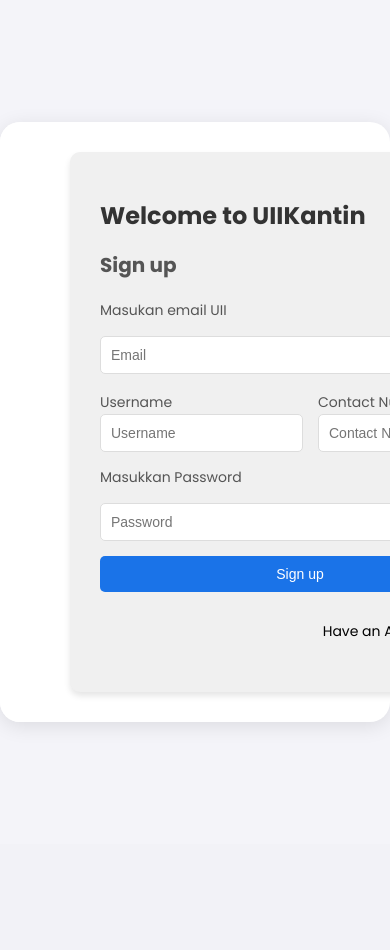
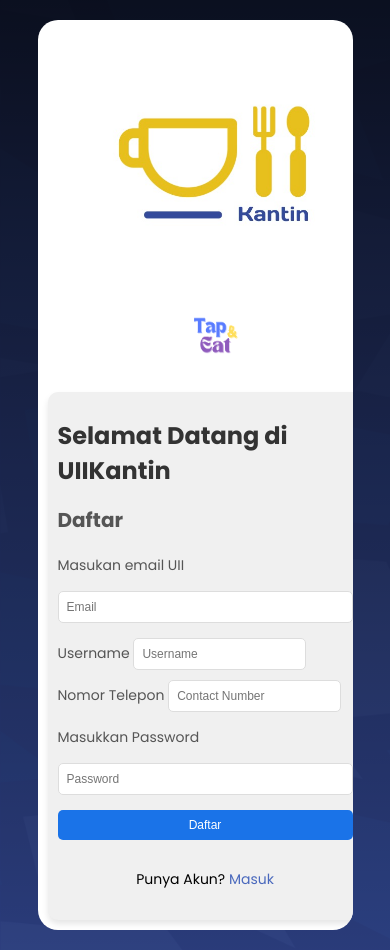
Before and after one commit to ShihabuddinAH/UIIKantin, a PHP site: page /PHP/PEMBELI/signupPembeli.php in a window 390 px wide. Before the commit the page ends 724 px from the top, so only its background shows below. Run offline with PHP 8.4, Linux system fonts and the light colour scheme.

Commit message:
On branch main  Your branch is up to date with 'origin/main'.
 Changes to be committed:
	new file:   ASSETS/KANTIN/H_FC_BG_B.png
	modified:   CSS/LANDING-PAGE/landingPage.css
	modified:   CSS/LOGIN/login.css
	modified:   CSS/PEMBELI/signup.css
	modified:   CSS/PEMBELI/utama.css
	modified:   CSS/PENJUAL/signup.css
	modified:   PHP/LOGIN/login.php
	modified:   PHP/LOGIN/session.php
	modified:   PHP/PEMBELI/kantin.php
	modified:   PHP/PEMBELI/profile.php
	modified:   PHP/PEMBELI/riwayatPesanan.php
	modified:   PHP/PEMBELI/signupPembeli.php
	modified:   PHP/PEMBELI/utama.php

```diff
--- a/CSS/LANDING-PAGE/landingPage.css
+++ b/CSS/LANDING-PAGE/landingPage.css
@@ -1,4 +1,4 @@
-@import url("https://fonts.googleapis.com/css2?family=Days+One&display=swap");
+@import url('https://fonts.googleapis.com/css2?family=Poppins:wght@400;500;600;700&display=swap');
 
 :root {
   --primary: #e8c01d;
@@ -19,7 +19,7 @@
   background: linear-gradient(rgba(0, 0, 0, 0.8), rgba(0, 0, 0, 0.2)),
     url(../../ASSETS/LANDING-PAGE/background.png);
   background-size: cover;
-  font-family: "Days One", sans-serif;
+  font-family: "Poppins", sans-serif;
 }
 
 nav {
@@ -82,6 +82,7 @@
   letter-spacing: 5px;
   transition: 0.4s;
   justify-content: center;
+  border-radius: 8px;
 }
 
 .h-text a:hover {
--- a/CSS/PEMBELI/signup.css
+++ b/CSS/PEMBELI/signup.css
@@ -1,14 +1,17 @@
 @import url('https://fonts.googleapis.com/css2?family=Poppins:wght@400;500;600;700&display=swap');
 
 body {
-  margin: 0;
-  padding: 0;
+  background: linear-gradient(rgba(0, 0, 0, 0.8), rgba(0, 0, 0, 0.2)),
+  url(../../ASSETS/LANDING-PAGE/background.png);
+  margin: 20px;
+  padding: 20px;
   font-family: 'Poppins', sans-serif;
   display: flex;
   justify-content: center;
   align-items: center;
-  height: 100vh;
+  height: auto;
   background-color: #f4f4f9;
+  font-size: 14px;
 }
 
 .signup-container {
@@ -22,37 +25,42 @@
 }
 
 .left-section {
-  width: 50%;
-  background-color: #fff;
+  width: 40%;
   display: flex;
   flex-direction: column;
   justify-content: center;
   align-items: center;
   padding: 20px;
-}
-
-.left-section img {
-  max-width: 100%;
-  height: auto;
-  margin-bottom: 20px;
+  gap: 20px;
 }
 
 .uii-kantin-logo {
   width: 300px; /* Ubah sesuai kebutuhan */
+  height: auto;
+  border-radius: 10px;
+  object-fit: cover;
 }
 
 .tap-eat-logo {
   width: 50px; /* Ubah sesuai kebutuhan */
+  height: auto;
+  object-fit: contain;
 }
 
 .right-section {
-  padding: 30px;
-  border-radius: 10px;
-
+  max-width: 100%;
+  width: 60%;
+  padding: 40px;
+  box-sizing: border-box;
+  display: flex;
+  flex-direction: column;
+  align-items: center;
+  justify-content: center;
 }
 
 .signup-form-container {
   max-width: 400px;
+  width: 100%;
   margin: 0 auto;
   background-color: #f0f0f0;
   padding: 30px; /* Ruang di sekitar elemen */
@@ -63,7 +71,6 @@
 .signup-form-container h1 {
   font-size: 24px;
   color: #333;
-  margin-bottom: 10px;
 }
 
 .signup-form-container h2 {
@@ -73,7 +80,7 @@
 }
 
 .signup-form-container .already-account {
-  text-align: right;
+  text-align: center;
   font-size: 14px;
   margin-bottom: 20px;
 }
@@ -87,6 +94,7 @@
   display: flex;
   flex-direction: column;
   gap: 15px;
+  font-size: 14px;
 }
 
 .signup-form label {
@@ -123,3 +131,85 @@
 .signup-button:hover {
   background-color: #145bb5;
 }
+
+/* Untuk layar dengan max-width 1200px */
+@media (max-width: 1200px) {
+  .signup-container {
+    flex-direction: column; /* Mengubah layout menjadi vertikal */
+    width: 90%; /* Mengurangi lebar container */
+  }
+
+  .left-section, .right-section {
+    width: 100%; /* Kedua section mengambil seluruh lebar */
+    padding: 20px; /* Sesuaikan padding untuk ruang tambahan */
+  }
+
+  .signup-form-container {
+    max-width: 100%; /* Form mengikuti lebar parent */
+  }
+
+  .uii-kantin-logo {
+    width: 80%; /* Gambar logo lebih kecil */
+  }
+}
+
+/* Untuk layar dengan max-width 768px (tablet) */
+@media (max-width: 768px) {
+  .signup-container {
+    flex-direction: column;
+  }
+
+  .left-section {
+    text-align: center;
+  }
+
+  .signup-form-container {
+    max-width: 90%; /* Ambil 90% dari lebar layar */
+    padding: 10px; /* Kurangi padding */
+  }
+
+  .signup-button {
+    font-size: 12px; /* Sesuaikan ukuran font tombol */
+    padding: 8px; /* Sesuaikan padding tombol */
+  }
+}
+
+/* Untuk layar dengan max-width 480px (ponsel kecil) */
+@media (max-width: 480px) {
+  body {
+    font-size: 12px; /* Kurangi ukuran font */
+    padding: 0; /* Hilangkan padding pada body */
+  }
+
+  .signup-container {
+    box-shadow: none; /* Hilangkan bayangan pada container */
+  }
+
+  .right-section {
+    padding: 10px; /* Kurangi padding di kanan */
+  }
+
+  .signup-form-container {
+    padding: 10px; /* Kurangi padding form */
+    max-width: 100%; /* Gunakan seluruh lebar layar */
+  }
+
+  .signup-form input {
+    font-size: 12px; /* Ukuran font lebih kecil */
+    padding: 8px; /* Kurangi padding input */
+  }
+
+  .signup-form .two-column {
+    flex-direction: column; /* Ubah input jadi satu kolom */
+    gap: 10px; /* Kurangi jarak antar input */
+  }
+
+  .signup-button {
+    font-size: 12px; /* Ukuran font tombol lebih kecil */
+    padding: 8px; /* Kurangi padding tombol */
+  }
+
+  .already-account {
+    font-size: 12px; /* Ukuran teks lebih kecil */
+  }
+}
--- a/CSS/PEMBELI/utama.css
+++ b/CSS/PEMBELI/utama.css
@@ -27,7 +27,7 @@
   display: flex;
   justify-content: space-between;
   align-items: center;
-  background-color: #365e32;
+  background-color: #0F2043;
   color: white;
   padding: 1rem 0;
 }
@@ -110,7 +110,7 @@
 
 /* Hero Section */
 .hero {
-  background-color: #81a263;
+  background-color: #162F65;
   color: white;
   padding: 2rem 0;
   text-align: center;
--- a/PHP/LOGIN/login.php
+++ b/PHP/LOGIN/login.php
@@ -48,7 +48,7 @@
           <!-- Hidden input to store toggle state -->
           <input type="hidden" id="role" name="role" value="buyer">
 
-          <a href="#" class="forgot-password">Lupa</a>
+          <a href="#" class="forgot-password">Lupa Password?</a>
           <button type="submit" class="sign-in-button">Masuk</button>
         </form>
 
--- a/PHP/LOGIN/session.php
+++ b/PHP/LOGIN/session.php
@@ -2,7 +2,7 @@
 session_start();
 include '../connect.php';
 
-$timeout_duration = 1 * 30;
+$timeout_duration = 1 * 60;
 
 if (isset($_SESSION['last_activity'])) {
     $inactive_duration = time() - $_SESSION['last_activity'];
--- a/PHP/PEMBELI/kantin.php
+++ b/PHP/PEMBELI/kantin.php
@@ -28,7 +28,7 @@
             <div class="search-box">
               <input type="text" placeholder="Search in site" class="search-input">
               <button class="search-button">
-                <img src="assets/search.png" alt="Search" class="search-icon">
+                <img src="../../ASSETS/search.png" alt="Search" class="search-icon">
               </button>
             </div>
           </nav>
--- a/PHP/PEMBELI/profile.php
+++ b/PHP/PEMBELI/profile.php
@@ -52,7 +52,7 @@
         <div class="search-box">
           <input type="text" placeholder="Search in site" class="search-input">
           <button class="search-button">
-            <img src="assets/search.png" alt="Search" class="search-icon">
+            <img src="../../ASSETS/search.png" alt="Search" class="search-icon">
           </button>
         </div>
       </nav>
--- a/PHP/PEMBELI/riwayatPesanan.php
+++ b/PHP/PEMBELI/riwayatPesanan.php
@@ -32,7 +32,7 @@
         <div class="search-box">
           <input type="text" placeholder="Search in site" class="search-input">
           <button class="search-button">
-            <img src="assets/search.png" alt="Search" class="search-icon">
+            <img src="../../ASSETS/search.png" alt="Search" class="search-icon">
           </button>
         </div>
       </nav>
--- a/PHP/PEMBELI/signupPembeli.php
+++ b/PHP/PEMBELI/signupPembeli.php
@@ -17,8 +17,8 @@
     <!-- Right Section -->
     <div class="right-section">
       <div class="signup-form-container">
-        <h1>Welcome to <span class="highlight">UIIKantin</span></h1>
-        <h2>Sign up</h2>
+        <h1>Selamat Datang di <span class="highlight">UIIKantin</span></h1>
+        <h2>Daftar</h2>
         <form action="check.php" class="signup-form" method="POST">
           <label for="email">Masukan email UII</label>
           <input type="email" id="email" name="email" placeholder="Email" required>
@@ -29,16 +29,16 @@
               <input type="text" id="username" name="username" placeholder="Username" required>
             </div>
             <div>
-              <label for="kontak">Contact Number</label>
+              <label for="kontak">Nomor Telepon</label>
               <input type="tel" id="kontak" name="kontak" placeholder="Contact Number" required>
             </div>
           </div>
 
           <label for="password">Masukkan Password</label>
           <input type="password" id="password" name="password" placeholder="Password" required>
-          <button type="submit" class="signup-button">Sign up</button>
+          <button type="submit" class="signup-button">Daftar</button>
           <p class="already-account">
-            Have an Account? <a href="../LOGIN/login.php">Sign in</a>
+            Punya Akun? <a href="../LOGIN/login.php">Masuk</a>
           </p>
         </form>
         <?php if (isset($error)): ?>
--- a/PHP/PEMBELI/utama.php
+++ b/PHP/PEMBELI/utama.php
@@ -57,7 +57,7 @@
         <div class="search-box">
           <input type="text" placeholder="Search in site" class="search-input">
           <button class="search-button">
-            <img src="assets/search.png" alt="Search" class="search-icon">
+            <img src="../../ASSETS/search.png" alt="Search" class="search-icon">
           </button>
         </div>
       </nav>
```
Also changed, not shown: CSS/LOGIN/login.css (+15 -2 lines), CSS/PENJUAL/signup.css (+3 -8 lines), ASSETS/KANTIN/H_FC_BG_B.png (added).
